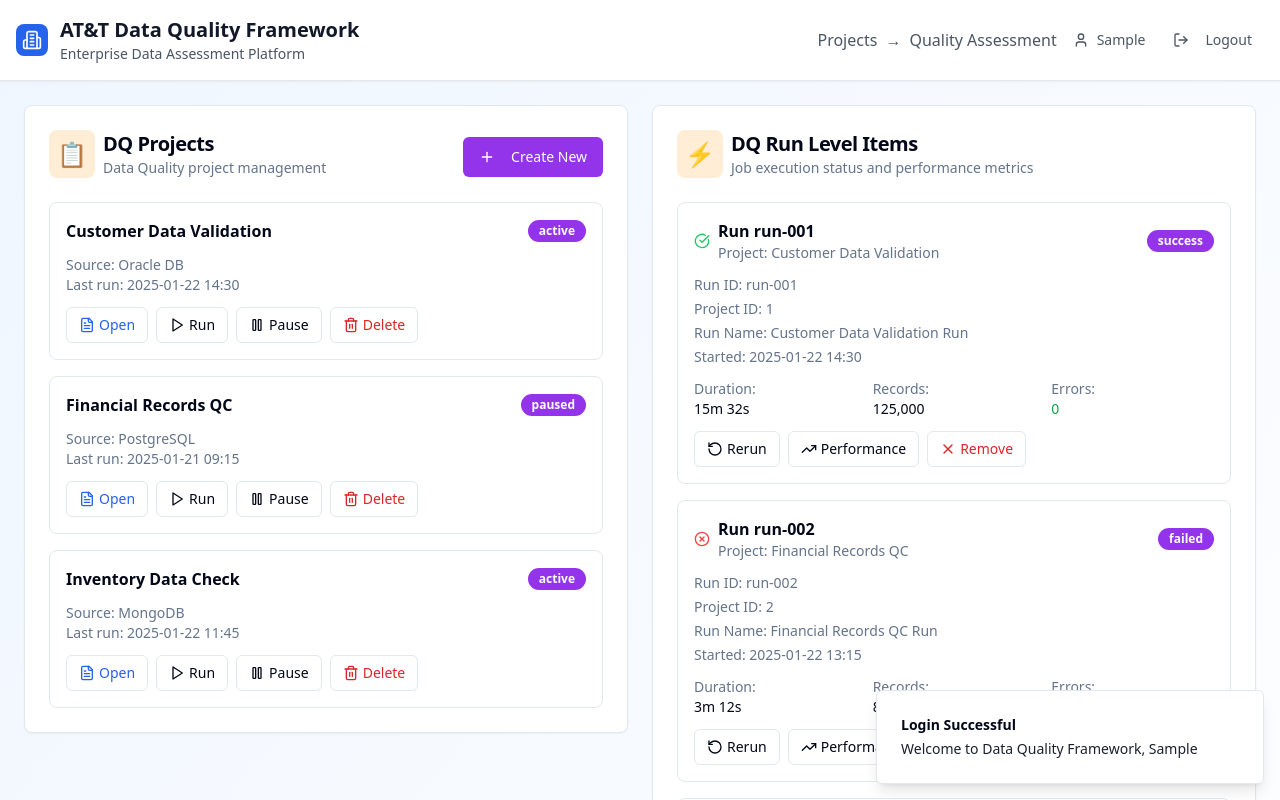
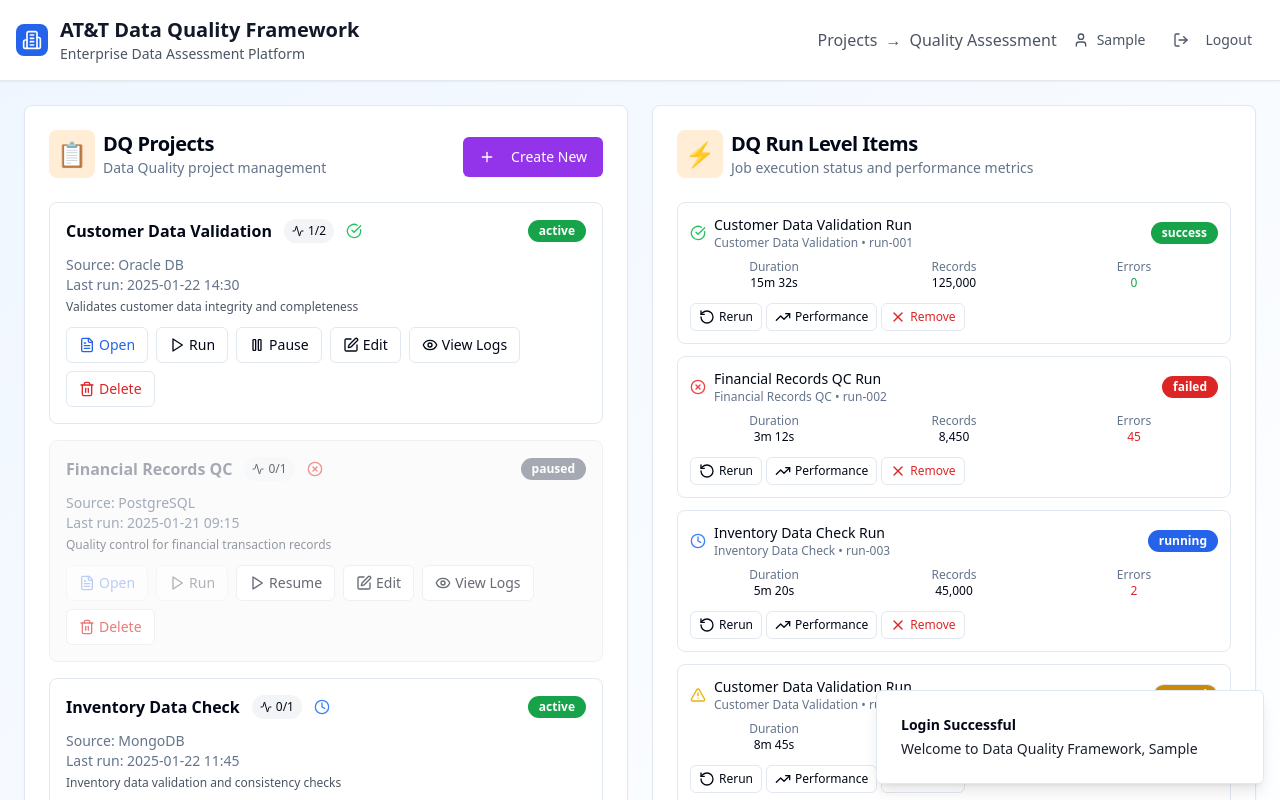
Before and after one commit to aslucky18/data-quality-att-insights, a React (Vite) app: page / in a window 1280 px wide. Both pictures are taken after typing "Sample", "Sample123" into the empty fields and a click on the button "Sign In". Shown: the top 800 px of the page. Built offline with nearby package versions, Linux system fonts and the light colour scheme.

Commit message:
Add project control features
Integrate pause/resume toggle, edit, delete, and view logs buttons into the Projects Dashboard. Update project cards with run-level indicators and dynamic button states. Improve UI aesthetics with hover effects and simplified run-level items.

```diff
--- a/src/pages/DQProjects.tsx
+++ b/src/pages/DQProjects.tsx
@@ -4,7 +4,7 @@ import { Header } from "@/components/Header";
 import { Button } from "@/components/ui/button";
 import { Card, CardContent, CardDescription, CardHeader, CardTitle } from "@/components/ui/card";
 import { Badge } from "@/components/ui/badge";
-import { Play, Pause, Trash2, Plus, RotateCcw, TrendingUp, X, CheckCircle, XCircle, Clock, AlertTriangle, FileText } from "lucide-react";
+import { Play, Pause, Trash2, Plus, RotateCcw, TrendingUp, X, CheckCircle, XCircle, Clock, AlertTriangle, FileText, Edit, Eye, Activity } from "lucide-react";
 import { Dialog, DialogContent, DialogDescription, DialogFooter, DialogHeader, DialogTitle, DialogTrigger } from "@/components/ui/dialog";
 import { Input } from "@/components/ui/input";
 import { Label } from "@/components/ui/label";
@@ -209,6 +209,40 @@ export const DQProjects = ({ userInfo, onLogout }: DQProjectsProps) => {
     setRuns(runs.filter(r => r.id !== runId));
   };
 
+  const handleEditProject = (project: DQProject) => {
+    setSelectedProject(project);
+    setNewProject({
+      name: project.name,
+      description: project.description || ''
+    });
+    setIsEditDialogOpen(true);
+  };
+
+  const handleUpdateProject = () => {
+    if (selectedProject) {
+      setProjects(projects.map(p =>
+        p.id === selectedProject.id
+          ? { ...p, name: newProject.name, description: newProject.description }
+          : p
+      ));
+      setNewProject({ name: '', description: '' });
+      setSelectedProject(null);
+      setIsEditDialogOpen(false);
+    }
+  };
+
+  const handleViewLogs = (projectId: string) => {
+    // Navigate to logs view for the project
+    console.log('Viewing logs for project:', projectId);
+  };
+
+  const getProjectRunStats = (projectId: string) => {
+    const projectRuns = runs.filter(r => r.projectId === projectId);
+    const latestRun = projectRuns.sort((a, b) => new Date(b.startTime).getTime() - new Date(a.startTime).getTime())[0];
+    const successCount = projectRuns.filter(r => r.status === 'success').length;
+    return { latestRun, successCount, totalRuns: projectRuns.length };
+  };
+
   const getStatusIcon = (status: string) => {
     switch (status) {
       case 'success': return <CheckCircle className="h-4 w-4 text-green-500" />;
@@ -294,26 +328,102 @@ export const DQProjects = ({ userInfo, onLogout }: DQProjectsProps) => {
                   </DialogFooter>
                 </DialogContent>
               </Dialog>
+
+              {/* Edit Project Dialog */}
+              <Dialog open={isEditDialogOpen} onOpenChange={setIsEditDialogOpen}>
+                <DialogContent>
+                  <DialogHeader>
+                    <DialogTitle>Edit DQ Project</DialogTitle>
+                    <DialogDescription>
+                      Update the project details.
+                    </DialogDescription>
+                  </DialogHeader>
+                  <div className="grid gap-4 py-4">
+                    <div className="grid gap-2">
+                      <Label htmlFor="edit-name">Project Name</Label>
+                      <Input
+                        id="edit-name"
+                        value={newProject.name}
+                        onChange={(e) => setNewProject({ ...newProject, name: e.target.value })}
+                        placeholder="Enter project name"
+                      />
+                    </div>
+                    <div className="grid gap-2">
+                      <Label htmlFor="edit-description">Description (Optional)</Label>
+                      <Textarea
+                        id="edit-description"
+                        value={newProject.description}
+                        onChange={(e) => setNewProject({ ...newProject, description: e.target.value })}
+                        placeholder="Enter project description"
+                      />
+                    </div>
+                  </div>
+                  <DialogFooter>
+                    <Button variant="outline" onClick={() => setIsEditDialogOpen(false)}>
+                      Cancel
+                    </Button>
+                    <Button
+                      onClick={handleUpdateProject}
+                      disabled={!newProject.name}
+                      className="bg-purple-600 hover:bg-purple-700"
+                    >
+                      Update Project
+                    </Button>
+                  </DialogFooter>
+                </DialogContent>
+              </Dialog>
             </CardHeader>
             <CardContent className="space-y-4">
-              {projects.map((project) => (
-                <div key={project.id} className="border rounded-lg p-4 space-y-3">
+              {projects.map((project) => {
+                const { latestRun, successCount, totalRuns } = getProjectRunStats(project.id);
+                const isPaused = project.status === 'paused';
+
+                return (
+                  <div
+                    key={project.id}
+                    className={`border rounded-lg p-4 space-y-3 transition-all duration-200 hover:shadow-md ${
+                      isPaused ? 'opacity-60 bg-gray-50 dark:bg-gray-900/50' : 'hover:border-purple-200'
+                    }`}
+                  >
                     <div className="flex items-center justify-between">
-                    <h3 className="font-semibold">{project.name}</h3>
-                    <Badge variant={project.status === 'active' ? 'default' : 'secondary'} className="bg-purple-600 text-white">
+                      <div className="flex items-center gap-3">
+                        <h3 className={`font-semibold ${isPaused ? 'text-gray-500' : ''}`}>
+                          {project.name}
+                        </h3>
+                        {/* Run-level indicator */}
+                        <div className="flex items-center gap-1 px-2 py-1 bg-gray-100 dark:bg-gray-800 rounded-full text-xs">
+                          <Activity className="h-3 w-3" />
+                          <span>{successCount}/{totalRuns}</span>
+                        </div>
+                        {latestRun && (
+                          <div className="flex items-center gap-1">
+                            {getStatusIcon(latestRun.status)}
+                          </div>
+                        )}
+                      </div>
+                      <Badge
+                        variant={project.status === 'active' ? 'default' : 'secondary'}
+                        className={`${project.status === 'active' ? 'bg-green-600 text-white' : 'bg-gray-500 text-white'}`}
+                      >
                         {project.status}
                       </Badge>
                     </div>
                     <div className="text-sm text-muted-foreground">
                       <div>Source: {project.source}</div>
                       <div>Last run: {project.lastRun}</div>
+                      {project.description && (
+                        <div className="text-xs mt-1 text-gray-600 dark:text-gray-400">
+                          {project.description}
                         </div>
-                  <div className="flex gap-2">
+                      )}
+                    </div>
+                    <div className="flex gap-2 flex-wrap">
                       <Button
                         size="sm"
                         variant="outline"
                         onClick={() => handleReadProject(project.id)}
-                      className="flex items-center gap-1 text-blue-600 hover:text-blue-700"
+                        className="flex items-center gap-1 text-blue-600 hover:text-blue-700 hover:bg-blue-50 transition-colors"
+                        disabled={isPaused}
                       >
                         <FileText className="h-3 w-3" />
                         Open
@@ -322,7 +432,8 @@ export const DQProjects = ({ userInfo, onLogout }: DQProjectsProps) => {
                         size="sm"
                         variant="outline"
                         onClick={() => handleRunProject(project.id)}
-                      className="flex items-center gap-1"
+                        className="flex items-center gap-1 hover:bg-green-50 hover:text-green-700 transition-colors"
+                        disabled={isPaused}
                       >
                         <Play className="h-3 w-3" />
                         Run
@@ -331,23 +442,55 @@ export const DQProjects = ({ userInfo, onLogout }: DQProjectsProps) => {
                         size="sm"
                         variant="outline"
                         onClick={() => handleToggleProjectStatus(project.id)}
-                      className="flex items-center gap-1"
+                        className={`flex items-center gap-1 transition-colors ${
+                          isPaused
+                            ? 'hover:bg-green-50 hover:text-green-700'
+                            : 'hover:bg-yellow-50 hover:text-yellow-700'
+                        }`}
                       >
+                        {isPaused ? (
+                          <>
+                            <Play className="h-3 w-3" />
+                            Resume
+                          </>
+                        ) : (
+                          <>
                             <Pause className="h-3 w-3" />
                             Pause
+                          </>
+                        )}
+                      </Button>
+                      <Button
+                        size="sm"
+                        variant="outline"
+                        onClick={() => handleEditProject(project)}
+                        className="flex items-center gap-1 hover:bg-purple-50 hover:text-purple-700 transition-colors"
+                      >
+                        <Edit className="h-3 w-3" />
+                        Edit
+                      </Button>
+                      <Button
+                        size="sm"
+                        variant="outline"
+                        onClick={() => handleViewLogs(project.id)}
+                        className="flex items-center gap-1 hover:bg-gray-50 hover:text-gray-700 transition-colors"
+                      >
+                        <Eye className="h-3 w-3" />
+                        View Logs
                       </Button>
                       <Button
                         size="sm"
                         variant="outline"
                         onClick={() => handleDeleteProject(project.id)}
-                      className="flex items-center gap-1 text-red-600 hover:text-red-700"
+                        className="flex items-center gap-1 text-red-600 hover:text-red-700 hover:bg-red-50 transition-colors"
                       >
                         <Trash2 className="h-3 w-3" />
                         Delete
                       </Button>
                     </div>
                   </div>
-              ))}
+                );
+              })}
             </CardContent>
           </Card>
 
@@ -364,50 +507,59 @@ export const DQProjects = ({ userInfo, onLogout }: DQProjectsProps) => {
                 </div>
               </div>
             </CardHeader>
-            <CardContent className="space-y-4">
+            <CardContent className="space-y-3">
               {runs.map((run) => {
                 const project = projects.find(p => p.id === run.projectId);
                 return (
-                <div key={run.id} className="border rounded-lg p-4 space-y-3">
+                  <div
+                    key={run.id}
+                    className="border rounded-lg p-3 space-y-2 hover:shadow-sm hover:border-purple-200 transition-all duration-200"
+                  >
                     <div className="flex items-center justify-between">
                       <div className="flex items-center gap-2">
                         {getStatusIcon(run.status)}
                         <div>
-                        <h3 className="font-semibold">Run {run.runId}</h3>
-                        <p className="text-sm text-muted-foreground">Project: {project?.name || 'Unknown'}</p>
+                          <h4 className="font-medium text-sm">{run.runName}</h4>
+                          <p className="text-xs text-muted-foreground">
+                            {project?.name || 'Unknown Project'} • {run.runId}
+                          </p>
                         </div>
                       </div>
-                    <Badge variant={getStatusBadgeVariant(run.status)} className="bg-purple-600 text-white">
+                      <Badge
+                        variant={getStatusBadgeVariant(run.status)}
+                        className={`text-xs ${
+                          run.status === 'success' ? 'bg-green-600 text-white' :
+                          run.status === 'failed' ? 'bg-red-600 text-white' :
+                          run.status === 'running' ? 'bg-blue-600 text-white' :
+                          'bg-yellow-600 text-white'
+                        }`}
+                      >
                         {run.status}
                       </Badge>
                     </div>
-                  <div className="text-sm text-muted-foreground space-y-1">
-                    <div>Run ID: {run.runId}</div>
-                    <div>Project ID: {run.projectId}</div>
-                    <div>Run Name: {run.runName}</div>
-                    <div>Started: {run.startTime}</div>
-                  </div>
-                  <div className="grid grid-cols-3 gap-4 text-sm">
-                    <div>
-                      <div className="text-muted-foreground">Duration:</div>
+
+                    <div className="grid grid-cols-3 gap-3 text-xs">
+                      <div className="text-center">
+                        <div className="text-muted-foreground">Duration</div>
                         <div className="font-medium">{run.duration}</div>
                       </div>
-                    <div>
-                      <div className="text-muted-foreground">Records:</div>
+                      <div className="text-center">
+                        <div className="text-muted-foreground">Records</div>
                         <div className="font-medium">{run.records.toLocaleString()}</div>
                       </div>
-                    <div>
-                      <div className="text-muted-foreground">Errors:</div>
+                      <div className="text-center">
+                        <div className="text-muted-foreground">Errors</div>
                         <div className={`font-medium ${run.errors > 0 ? 'text-red-600' : 'text-green-600'}`}>
                           {run.errors}
                         </div>
                       </div>
                     </div>
-                  <div className="flex gap-2">
+
+                    <div className="flex gap-1 pt-1">
                       <Button
                         size="sm"
                         variant="outline"
-                      className="flex items-center gap-1"
+                        className="flex items-center gap-1 text-xs h-7 px-2 hover:bg-blue-50 hover:text-blue-700 transition-colors"
                       >
                         <RotateCcw className="h-3 w-3" />
                         Rerun
@@ -415,7 +567,7 @@ export const DQProjects = ({ userInfo, onLogout }: DQProjectsProps) => {
                       <Button
                         size="sm"
                         variant="outline"
-                      className="flex items-center gap-1"
+                        className="flex items-center gap-1 text-xs h-7 px-2 hover:bg-green-50 hover:text-green-700 transition-colors"
                       >
                         <TrendingUp className="h-3 w-3" />
                         Performance
@@ -424,7 +576,7 @@ export const DQProjects = ({ userInfo, onLogout }: DQProjectsProps) => {
                         size="sm"
                         variant="outline"
                         onClick={() => handleRemoveRun(run.id)}
-                      className="flex items-center gap-1 text-red-600 hover:text-red-700"
+                        className="flex items-center gap-1 text-xs h-7 px-2 text-red-600 hover:text-red-700 hover:bg-red-50 transition-colors"
                       >
                         <X className="h-3 w-3" />
                         Remove
```
Lines whose indentation alone changed are shown as unchanged.
